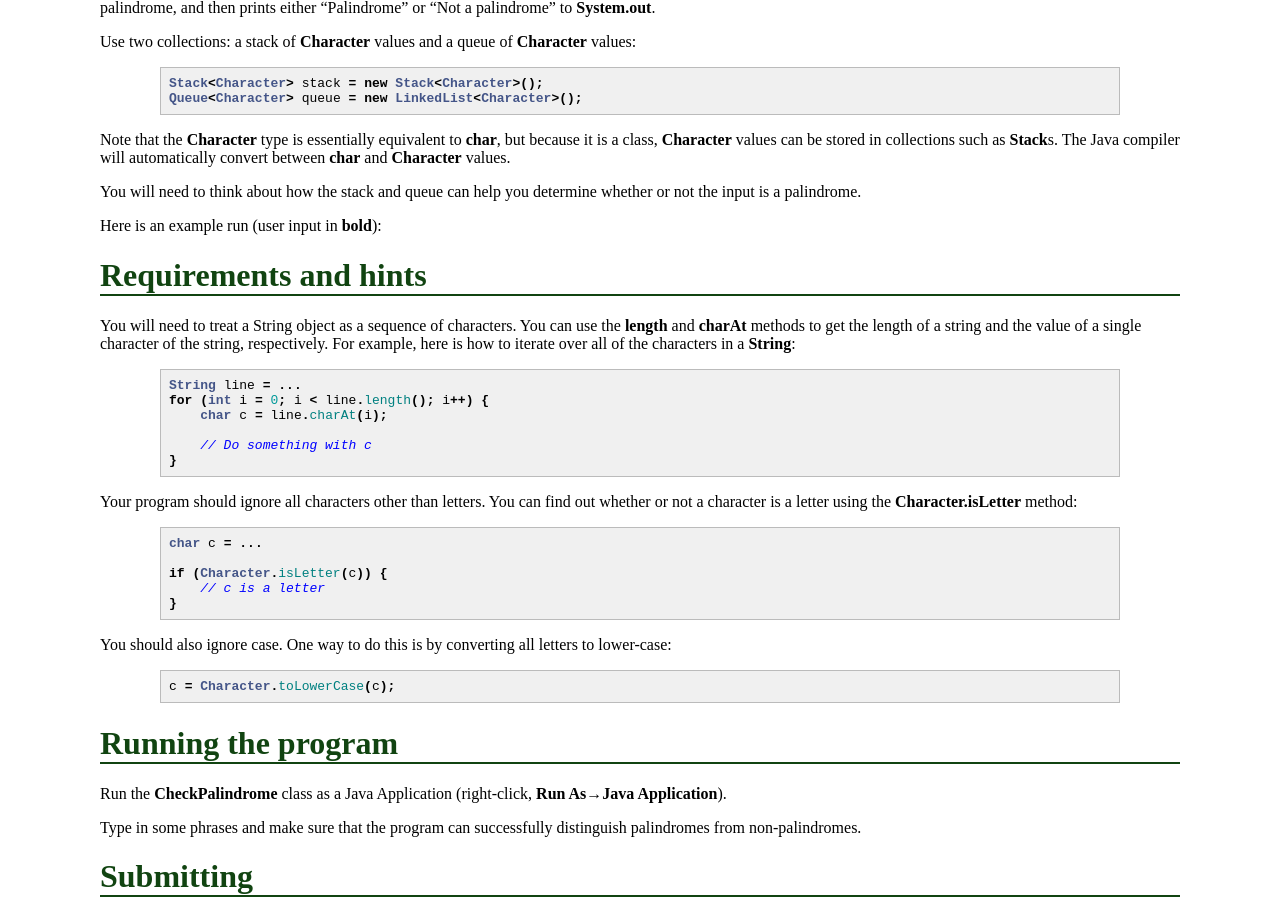
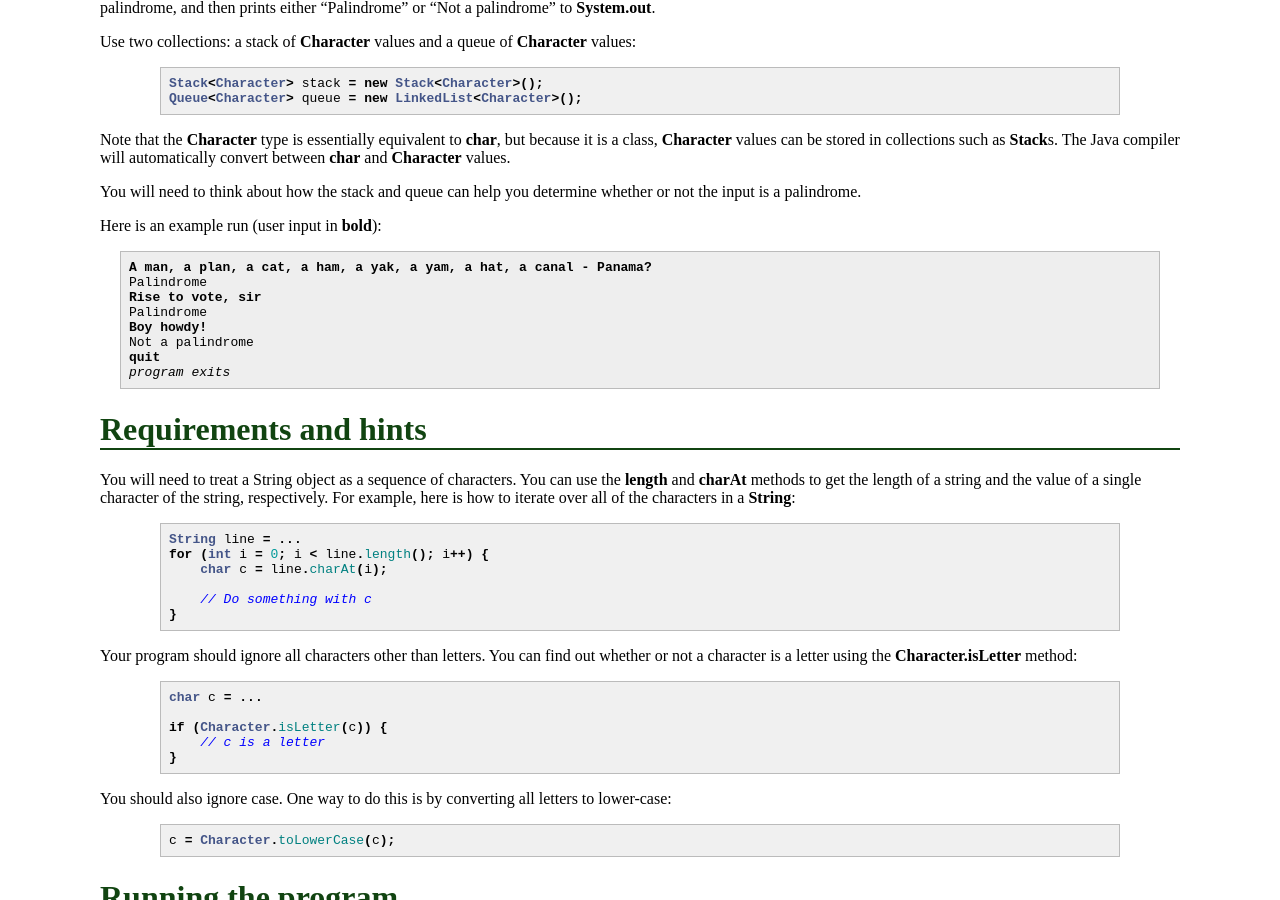
Before and after one commit to ycpcs/cs201-summer2014, a Jekyll site: the page built from labs/lab17.md, in a window 1280 px wide and 900 px high, scrolled down 521 px. Built offline with Jekyll 4.4.1, drawn with Linux system fonts in a browser that asks for light colours; Markdown is read by kramdown in place of the engine named in the settings.

Commit message:
example session

```diff
--- a/labs/lab17.md
+++ b/labs/lab17.md
@@ -37,6 +37,17 @@ Note that the **Character** type is essentially equivalent to **char**, but beca
 You will need to think about how the stack and queue can help you determine whether or not the input is a palindrome.
 
 Here is an example run (user input in **bold**):
+
+<pre>
+<b>A man, a plan, a cat, a ham, a yak, a yam, a hat, a canal - Panama?</b>
+Palindrome
+<b>Rise to vote, sir</b>
+Palindrome
+<b>Boy howdy!</b>
+Not a palindrome
+<b>quit</b>
+<i>program exits</i>
+</pre>
 
 Requirements and hints
 ======================
```
